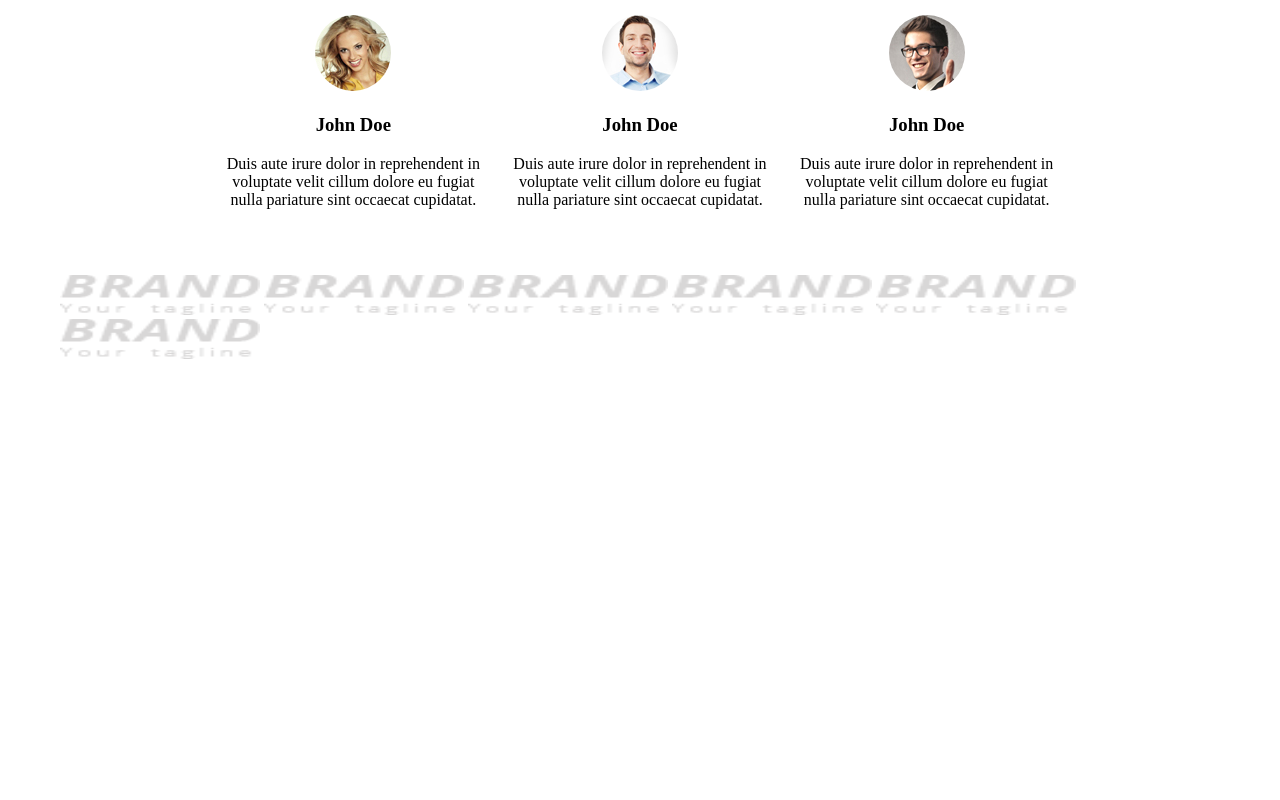
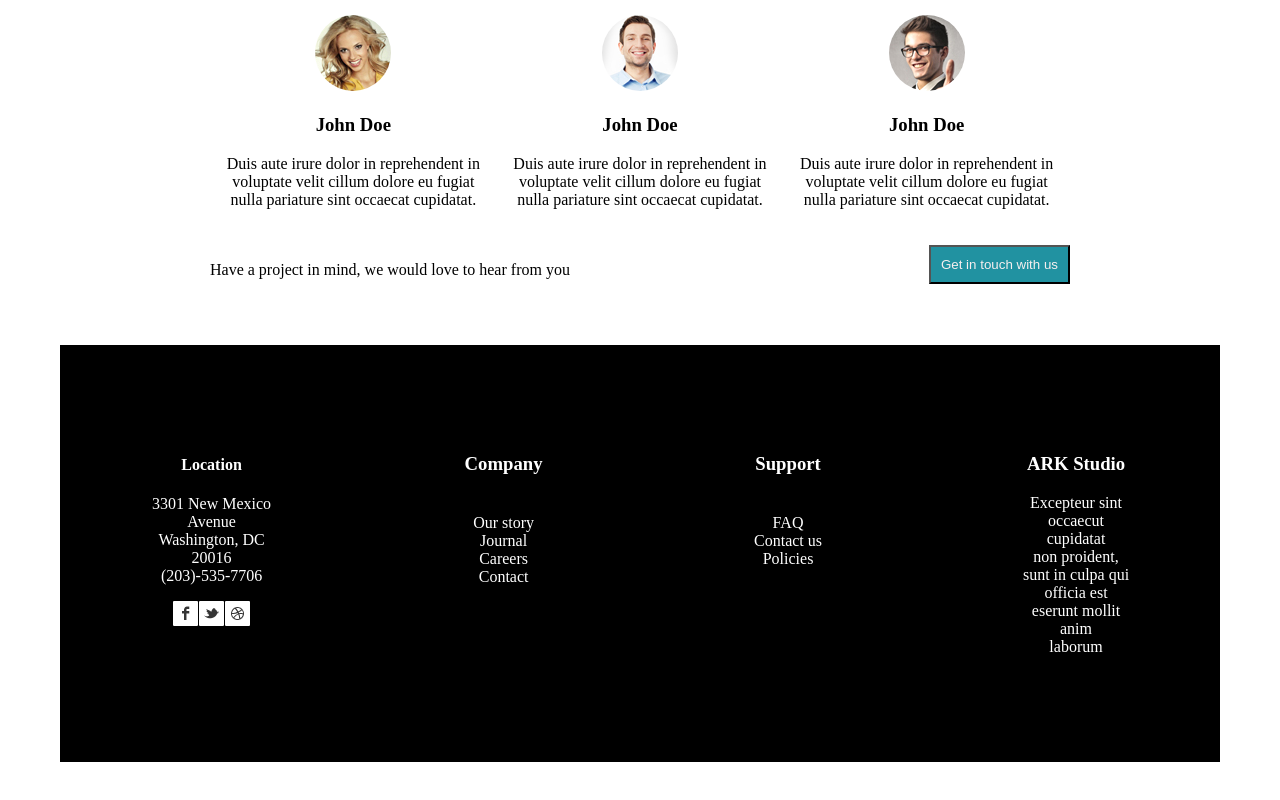
Before and after one commit to Anam9820/ARK-STUDIO, a plain HTML site: page index.html in a window 1280 px wide. Shown: the part 1555-2355 px from the top of the page. Before the commit the page ends 1968 px from the top, so only its background shows below. Drawn offline with Linux system fonts and the light colour scheme.

Commit message:
upload new file

```diff
--- a/index.html
+++ b/index.html
@@ -101,21 +101,48 @@
         </div>
     </section>
 
-    <section class="flex-container">
-        <div>
-            <img src="images/client_logo.png" alt="client-logo-image" height="40px" width="200px">
-            <img src="images/client_logo.png" alt="client-logo-image" height="40px" width="200px">
-            <img src="images/client_logo.png" alt="client-logo-image" height="40px" width="200px">
-            <img src="images/client_logo.png" alt="client-logo-image" height="40px" width="200px">
-            <img src="images/client_logo.png" alt="client-logo-image" height="40px" width="200px">
-            <img src="images/client_logo.png" alt="client-logo-image" height="40px" width="200px">
+
+    <section>
+        <div class="flex-bottom">
+            <div>
+                <p>Have a project in mind, we would love to hear from you</p>
+            </div>
+            <div>
+                <button style="color: rgb(247, 239, 239); padding: 10px; background-color: rgb(33, 146, 161);">Get in touch with us</button>
+            </div>
         </div>
     </section>
 
     <section>
-        <div>
-            <div>
+        <div class="grid-container3">
+            <div class="grid-item3">
+                <h4>Location</h4>
+                <p>3301 New Mexico Avenue <br>Washington, DC 20016 <br>(203)-535-7706</p>
+                <img src="images/social.png" alt="social-media-logo">
+            </div>
 
+            <div class="grid-item3">
+                <h3>Company</h3>
+                <ul class="list">
+                    <li>Our story</li>
+                    <li>Journal</li>
+                    <li>Careers</li>
+                    <li>Contact</li>
+                </ul>
+            </div>
+
+            <div class="grid-item3">
+                <h3>Support</h3>
+                <ul class="list">
+                    <li>FAQ</li>
+                    <li>Contact us</li>
+                    <li>Policies</li>
+                </ul>
+            </div>
+
+            <div class="grid-item3">
+                <h3>ARK Studio</h3>
+                <p>Excepteur sint occaecut cupidatat <br>non proident, sunt in culpa qui <br>officia est eserunt mollit anim <br>laborum</b></p>
             </div>
         </div>
     </section>
--- a/style.css
+++ b/style.css
@@ -61,3 +61,24 @@ h2{
     flex-direction: row;
     margin: 50px;
 }
+.flex-bottom{
+    display: flex;
+    justify-content: space-between;
+    margin: 20px 200px 20px 200px;
+}
+.grid-container3{
+    display: grid;
+    grid-template-columns: auto auto auto auto;
+    margin: 50px;
+    background-color: black;
+
+}
+.grid-item3{
+    text-align: center;
+    color: white;
+    padding: 90px;
+}
+.list{
+    list-style-type: none;
+    padding: 20px;
+}
```
Also changed, not shown: images/social.png (added).
